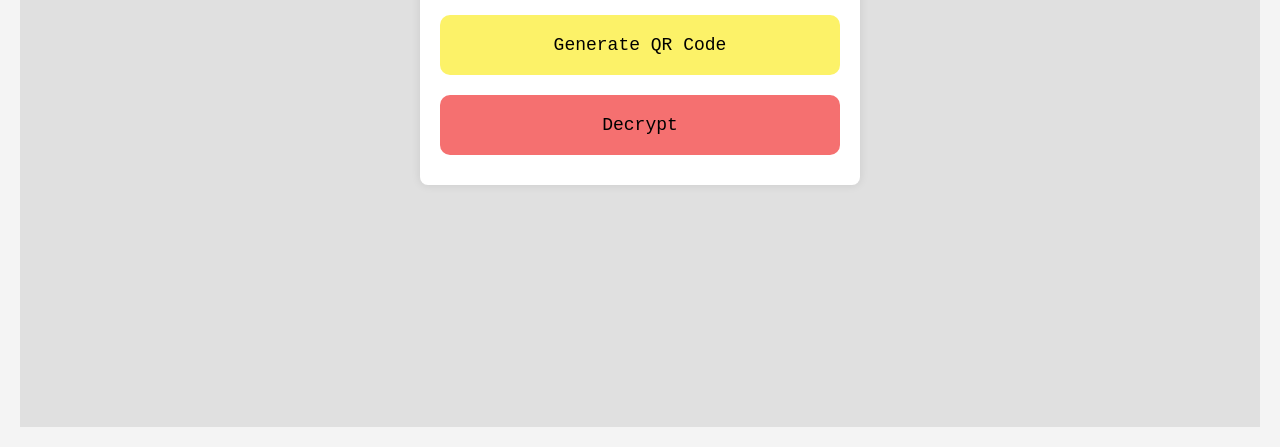
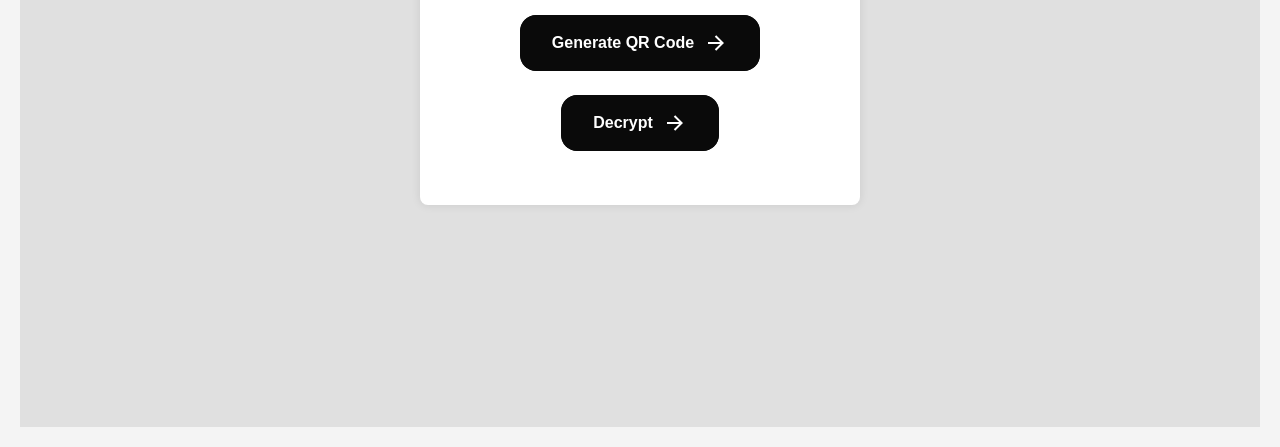
Before and after one commit to Yuva-009/QRcode-Enc-dec, a plain HTML site: page index.html in a window 1280 px wide. Shown: the part 393-840 px from the top of the page. Drawn offline with Linux system fonts and the light colour scheme.

Commit message:
Update index.html
added styles to buttons from uiverse

```diff
--- a/index.html
+++ b/index.html
@@ -1,11 +1,10 @@
 <!DOCTYPE html>
 <html lang="en">
 <head>
-    <meta charset="UTF-8">
-    <meta name="viewport" content="width=device-width, initial-scale=1.0">
+  <meta charset="UTF-8" />
+  <meta name="viewport" content="width=device-width, initial-scale=1.0"/>
   <title>Home</title>
   <style>
-        /* Common Styles */
     body {
       font-family: Arial, sans-serif;
       background-color: #f4f4f4;
@@ -25,50 +24,90 @@
       background: white;
       border-radius: 8px;
       box-shadow: 0 0 10px rgba(0, 0, 0, 0.1);
-            padding: 20px;
+      padding: 30px 20px;
+      width: 400px;
       max-width: 90%;
-            width: 400px;
       text-align: center;
     }
 
-        .encrypt, .decrypt {
-            font-family: 'Courier New', Courier, monospace;
-            font-size: large;
-            border: none;
-            border-radius: 10px;
-            width: 100%;
-            height: 60px;
-            cursor: pointer;
-            transition: transform 0.2s;
-            margin: 10px 0;
+    h1 {
+      margin-bottom: 40px;
+      color: #333;
     }
 
-        .encrypt {
-            background-color: rgb(252, 242, 104);
+    .fancy-button-wrapper {
+      margin-bottom: 20px;
     }
 
-        .decrypt {
-            background-color: rgb(245, 112, 112);
+    .fancy-button {
+      position: relative;
+      display: inline-block;
+      font-weight: 600;
+      color: white;
+      background-color: #171717;
+      border-radius: 1rem;
+      cursor: pointer;
+      overflow: hidden;
+      transition: transform 0.3s ease-in-out;
     }
 
-        .encrypt:hover, .decrypt:hover {
+    .fancy-button:hover {
       transform: scale(1.05);
     }
 
-        h1 {
-            margin-bottom: 20px;
-            color: #333;
+    .fancy-button:active {
+      transform: scale(0.95);
     }
 
-        /* Media Queries for Responsive Design */
+    .fancy-button span.bg {
+      position: absolute;
+      inset: 0;
+      border-radius: 1rem;
+      padding: 2px;
+      opacity: 0;
+      background: linear-gradient(to right, #10b981, #06b6d4, #0ea5e9);
+      transition: opacity 0.5s ease;
+    }
+
+    .fancy-button:hover span.bg {
+      opacity: 1;
+    }
+
+    .fancy-button span.content {
+      position: relative;
+      display: block;
+      background-color: #0a0a0a;
+      border-radius: 1rem;
+      padding: 1rem 2rem;
+      z-index: 10;
+    }
+
+    .fancy-button .inner {
+      display: flex;
+      align-items: center;
+      justify-content: center;
+      gap: 10px;
+      color: white;
+      transition: all 0.5s ease;
+    }
+
+    .fancy-button:hover .inner {
+      transform: translateX(6px);
+      color: #34d399;
+    }
+
+    svg {
+      width: 24px;
+      height: 24px;
+    }
+
     @media (max-width: 600px) {
       .wrapper {
-                padding: 10px;
+        padding: 20px 10px;
       }
 
-            .encrypt, .decrypt {
-                height: 50px;
-                font-size: medium;
+      .fancy-button .content {
+        padding: 0.75rem 1.5rem;
       }
 
       h1 {
@@ -81,8 +120,36 @@
   <div class="container">
     <div class="wrapper">
       <h1>QR Code Generator & Decryptor</h1>
-            <button class="encrypt" onclick="window.location.href='encrypt.html'">Generate QR Code</button> <br>
-            <button class="decrypt" onclick="window.location.href='decrypt.html'">Decrypt</button>
+
+      <!-- Generate QR Code Button -->
+      <div class="fancy-button-wrapper">
+        <div class="fancy-button" onclick="window.location.href='encrypt.html'">
+          <span class="bg"></span>
+          <span class="content">
+            <div class="inner">
+              <span>Generate QR Code</span>
+              <svg fill="currentColor" viewBox="0 0 24 24">
+                <path d="M16.172 11l-5.364-5.364 1.414-1.414L20 12l-7.778 7.778-1.414-1.414L16.172 13H4v-2z"></path>
+              </svg>
+            </div>
+          </span>
+        </div>
+      </div>
+
+      <!-- Decrypt Button -->
+      <div class="fancy-button-wrapper">
+        <div class="fancy-button" onclick="window.location.href='decrypt.html'">
+          <span class="bg" style="background: linear-gradient(to right, #f43f5e, #f97316, #facc15);"></span>
+          <span class="content">
+            <div class="inner">
+              <span>Decrypt</span>
+              <svg fill="currentColor" viewBox="0 0 24 24">
+                <path d="M16.172 11l-5.364-5.364 1.414-1.414L20 12l-7.778 7.778-1.414-1.414L16.172 13H4v-2z"></path>
+              </svg>
+            </div>
+          </span>
+        </div>
+      </div>
     </div>
   </div>
 </body>
```
Lines whose indentation alone changed are shown as unchanged.
